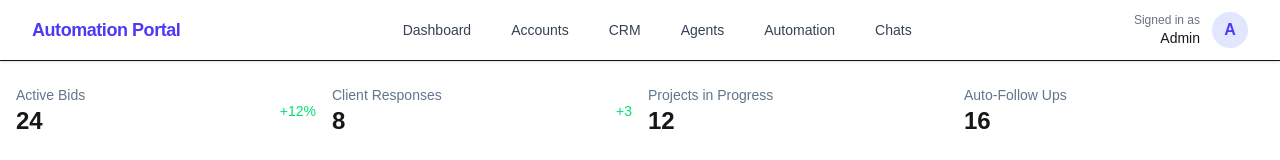
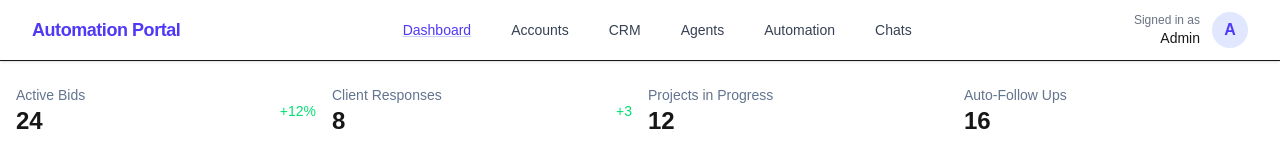
Before and after one commit to ImTalhaArif/freelance-automation, a Next.js app: page / in a window 1280 px wide. Shown: the top 160 px of the page. Built offline with nearby package versions, Linux system fonts and the light colour scheme.

Commit message:
Update Header.tsx

```diff
--- a/components/Header.tsx
+++ b/components/Header.tsx
@@ -9,7 +9,7 @@ export default function Header() {
   const pathname = usePathname();
 
   const links: { href: string; label: string }[] = [
-    { href: "/dashboard", label: "Dashboard" },
+    { href: "/", label: "Dashboard" },
     { href: "/accounts", label: "Accounts" },
     { href: "/crm", label: "CRM" },
     { href: "/agents", label: "Agents" },
```
